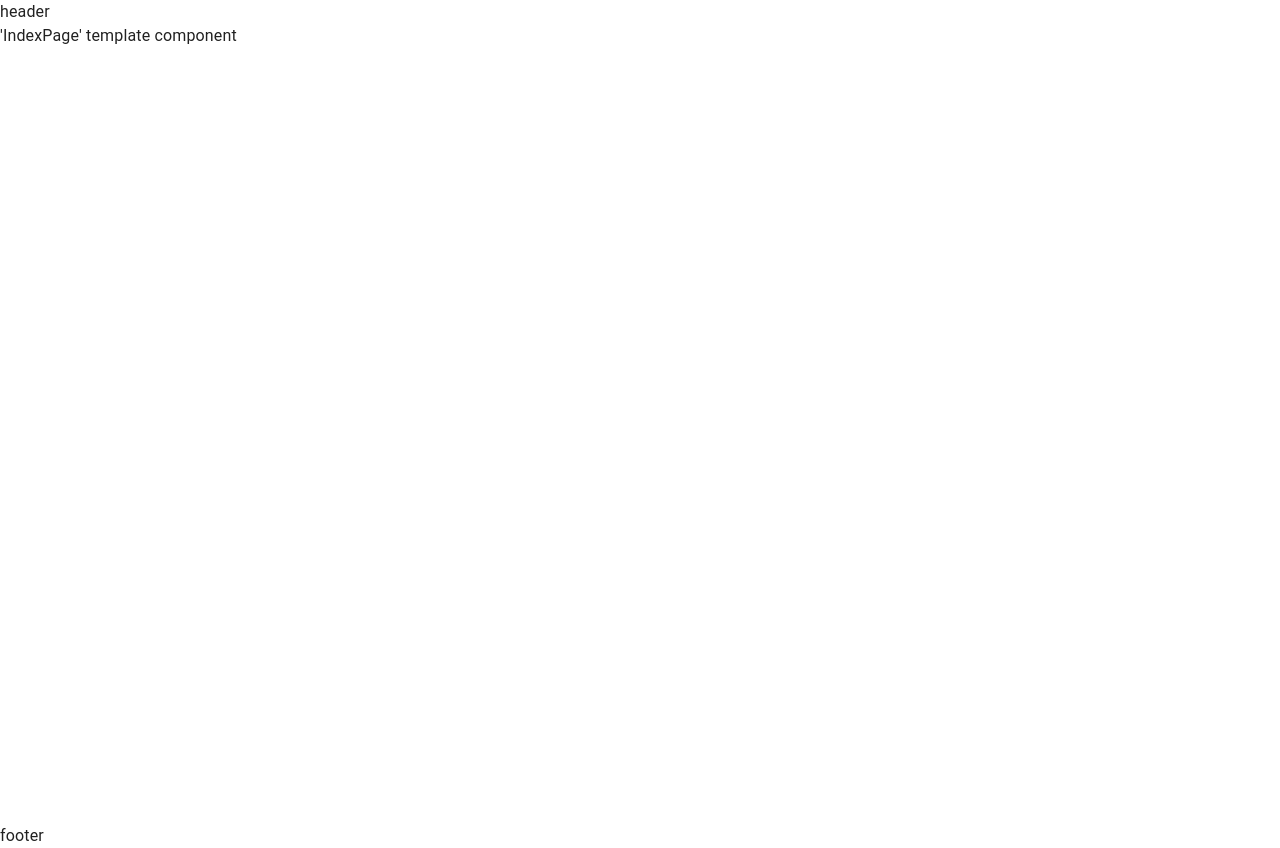
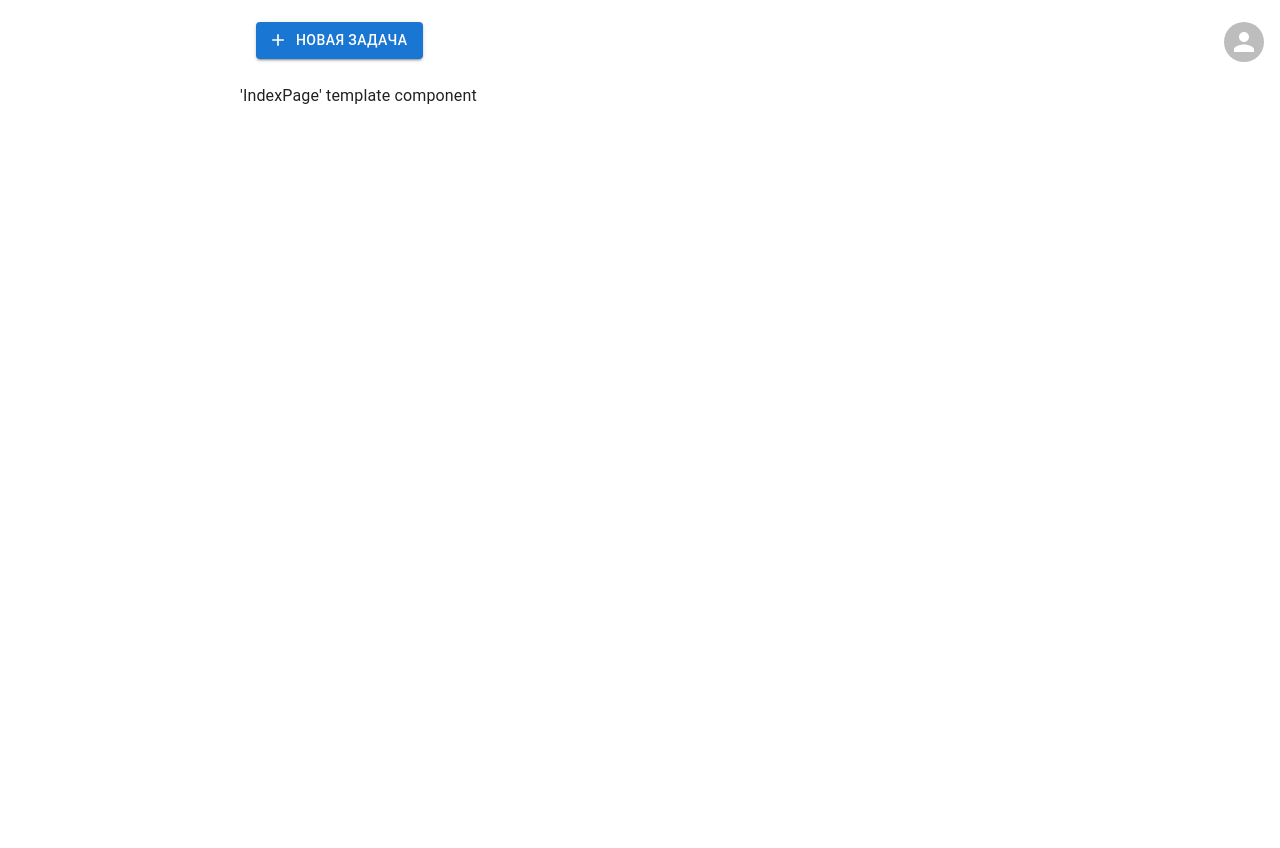
Before and after one commit to jsswpt/tasksbook, a React (Vite) app: page / in a window 1280 px wide. After the commit the page ends 800 px from the top, so only its background shows below. Built offline with nearby package versions, Linux system fonts and the light colour scheme.

Commit message:
feat: implement 'Appbar'

```diff
--- a/src/app/providers/mui-provider.tsx
+++ b/src/app/providers/mui-provider.tsx
@@ -4,7 +4,7 @@ export type MuiProviderProps = {
   children: React.ReactNode
 }
 
-const theme = createTheme()
+const theme = createTheme({ spacing: (value: number) => value / 16 + 'rem' })
 
 export const MuiProvider = ({ children }: MuiProviderProps) => (
   <ThemeProvider theme={theme}>
--- a/src/layouts/root/ui/component.tsx
+++ b/src/layouts/root/ui/component.tsx
@@ -1,11 +1,11 @@
 import { Template } from './template'
+
+import { Appbar } from '@/widgets/appbar'
 
 type ComponentProps = {
   children: JSX.Element
 }
 
 export const Component = ({ children }: ComponentProps) => (
-  <Template footer={<footer>footer</footer>} header={<header>header</header>}>
-    {children}
-  </Template>
+  <Template header={<Appbar />}>{children}</Template>
 )
--- a/src/layouts/root/ui/fallback.tsx
+++ b/src/layouts/root/ui/fallback.tsx
@@ -1,14 +1,11 @@
 import { Template } from './template'
+
+import { Appbar } from '@/widgets/appbar'
 
 type FallbackProps = {
   children: JSX.Element
 }
 
 export const Fallback = ({ children }: FallbackProps) => (
-  <Template
-    header={<header>loading...</header>}
-    footer={<footer>loading...</footer>}
-  >
-    {children}
-  </Template>
+  <Template header={<Appbar isFallback />}>{children}</Template>
 )
--- a/src/layouts/root/ui/template.tsx
+++ b/src/layouts/root/ui/template.tsx
@@ -1,13 +1,26 @@
+import { Box, useMediaQuery, useTheme } from '@mui/material'
+
+import { SIDEBAR_WIDTH_LG } from '@/shared/lib/mui'
+
 type TemplateProps = {
   header: JSX.Element
   children: React.ReactNode
-  footer: JSX.Element
 }
 
-export const Template = ({ children, footer, header }: TemplateProps) => (
-  <>
-    {header}
-    <main style={{ minHeight: '100svh' }}>{children}</main>
-    {footer}
-  </>
-)
+export const Template = ({ children, header }: TemplateProps) => {
+  const { breakpoints } = useTheme()
+
+  const isMd = useMediaQuery(breakpoints.up('md'))
+
+  return (
+    <>
+      {isMd && header}
+      <Box
+        paddingLeft={isMd ? ({ spacing }) => spacing(SIDEBAR_WIDTH_LG) : 0}
+        component="main"
+      >
+        {children}
+      </Box>
+    </>
+  )
+}
--- /dev/null
+++ b/src/shared/lib/mui/index.ts
@@ -0,0 +1,2 @@
+export const APPBAR_HEIGHT_LG = 84
+export const SIDEBAR_WIDTH_LG = 240
--- /dev/null
+++ b/src/widgets/appbar/index.ts
@@ -0,0 +1 @@
+export * from './ui'
--- /dev/null
+++ b/src/widgets/appbar/ui/component.tsx
@@ -0,0 +1,22 @@
+import { AddOutlined } from '@mui/icons-material'
+import { Avatar, Button } from '@mui/material'
+import { Link } from 'react-router-dom'
+
+import { Template } from './template'
+
+export const Component = () => (
+  <Template
+    newTaskButton={
+      <Link to="~/new-task">
+        <Button variant="contained" color="primary" startIcon={<AddOutlined />}>
+          Новая задача
+        </Button>
+      </Link>
+    }
+    avatar={
+      <Link to="/profile">
+        <Avatar />
+      </Link>
+    }
+  />
+)
--- /dev/null
+++ b/src/widgets/appbar/ui/fallback.tsx
@@ -0,0 +1,20 @@
+import { Skeleton } from '@mui/material'
+
+import { Template } from './template'
+
+export const Fallback = () => (
+  <Template
+    newTaskButton={
+      <Skeleton
+        variant="rounded"
+        sx={({ spacing }) => ({ height: spacing(36), width: spacing(171) })}
+      />
+    }
+    avatar={
+      <Skeleton
+        variant="circular"
+        sx={({ spacing }) => ({ height: spacing(40), width: spacing(40) })}
+      />
+    }
+  />
+)
--- /dev/null
+++ b/src/widgets/appbar/ui/index.tsx
@@ -0,0 +1,24 @@
+import { lazy, Suspense } from 'react'
+
+import { Fallback } from './fallback'
+
+const Component = lazy(() =>
+  import('./component').then((m) => ({ default: m.Component }))
+)
+
+type AppbarProps =
+  | {
+      isFallback: true
+    }
+  | {
+      isFallback?: false
+    }
+
+export const Appbar = ({ isFallback }: AppbarProps) =>
+  isFallback ? (
+    <Fallback />
+  ) : (
+    <Suspense fallback={<Fallback />}>
+      <Component />
+    </Suspense>
+  )
--- /dev/null
+++ b/src/widgets/appbar/ui/template.tsx
@@ -0,0 +1,41 @@
+import { AppBar, Stack, Toolbar } from '@mui/material'
+
+import { APPBAR_HEIGHT_LG, SIDEBAR_WIDTH_LG } from '@/shared/lib/mui'
+
+type TemplateProps = {
+  newTaskButton: JSX.Element
+  avatar: JSX.Element
+}
+
+export const Template = ({ avatar, newTaskButton }: TemplateProps) => (
+  <>
+    <AppBar
+      color="transparent"
+      elevation={0}
+      sx={({ spacing }) => ({
+        left: spacing(SIDEBAR_WIDTH_LG),
+        width: `calc(100% - ${spacing(SIDEBAR_WIDTH_LG)})`,
+      })}
+    >
+      <Toolbar
+        disableGutters
+        sx={({ palette, spacing }) => ({
+          background: palette.background.default,
+          height: spacing(APPBAR_HEIGHT_LG),
+          paddingX: spacing(16),
+        })}
+      >
+        <Stack direction="row" justifyContent="space-between" width="100%">
+          {newTaskButton}
+          {avatar}
+        </Stack>
+      </Toolbar>
+    </AppBar>
+    <Toolbar
+      disableGutters
+      sx={{
+        height: ({ spacing }) => spacing(APPBAR_HEIGHT_LG),
+      }}
+    />
+  </>
+)
```
